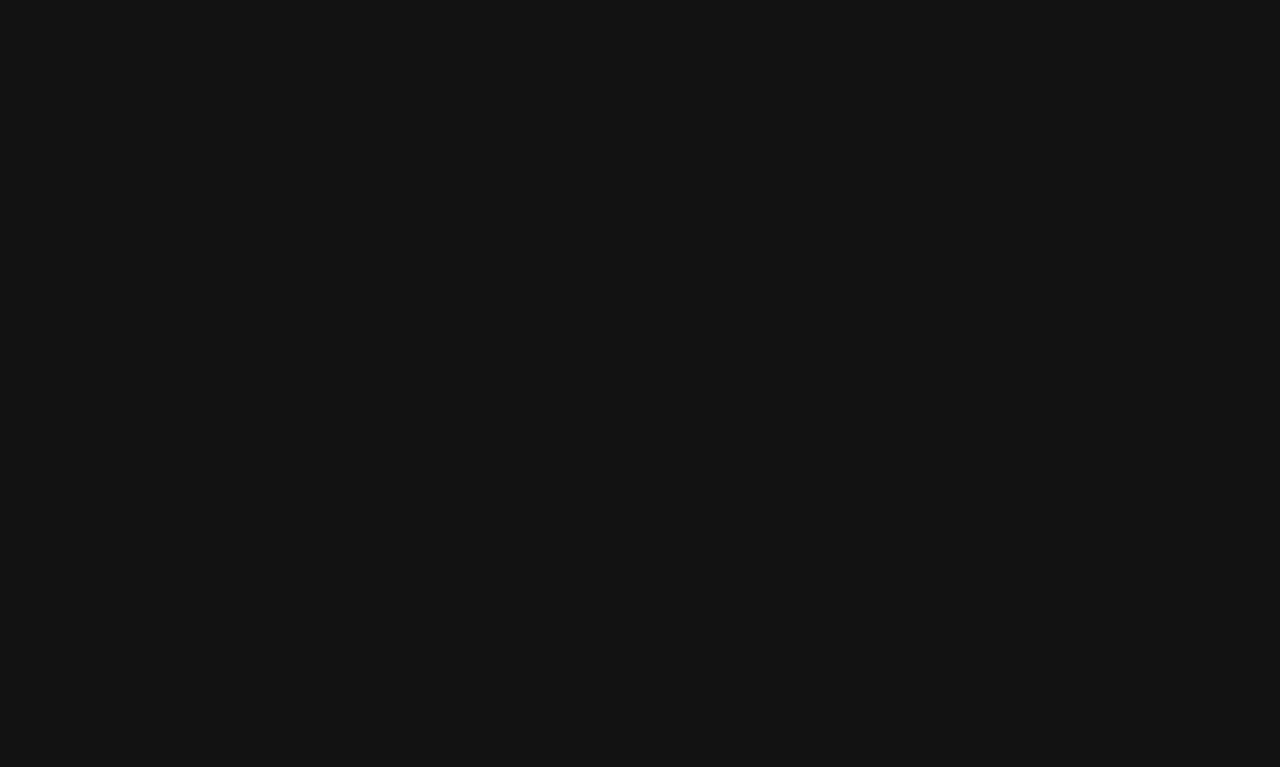
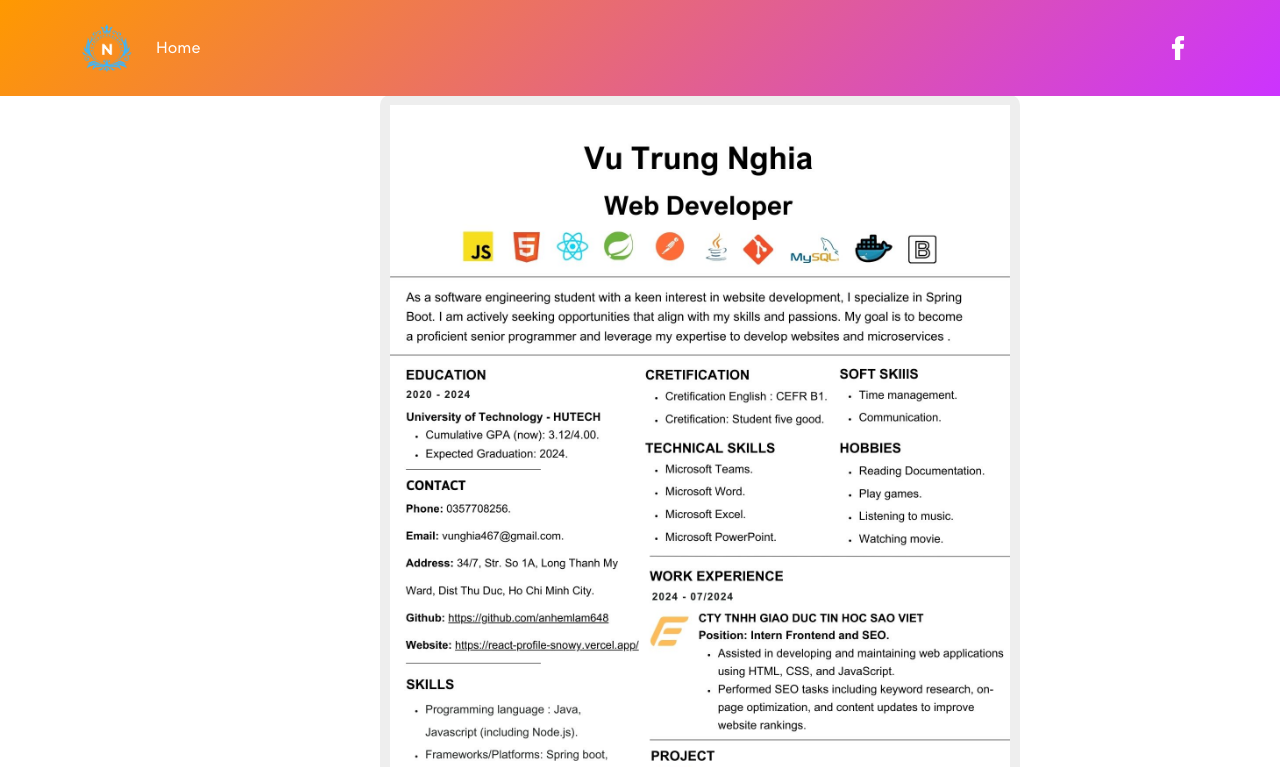
Before and after one commit to anhemlam648/ProfileView, a React (Vite) app: page /showcv in a window 1280 px wide. Before the commit this address had no page. Shown: the top 767 px of the page. Built offline with nearby package versions, Linux system fonts and the light colour scheme.

Commit message:
update View_CV

```diff
--- a/src/App.jsx
+++ b/src/App.jsx
@@ -11,7 +11,7 @@ function App() {
         <Routes>
         <Route path="/" element={<Profile />} />
           <Route path="/contact" element={<Contact />} />
-          <Route path="/show_cv" element={<Showcv />} />
+          <Route path="/showcv" element={<Showcv />} />
         </Routes>
       </div>
     </Router>
--- a/src/components/NavBar.jsx
+++ b/src/components/NavBar.jsx
@@ -12,7 +12,7 @@ const NavBar = () => {
   // const isAboutmePage = location.pathname === '/contact';
   // const SpotifyPlaying = location.pathname === '/contact';
   //update hide with much url
-  const hashToHideLinks = ['/show_cv','/contact'];
+  const hashToHideLinks = ['/showcv','/contact'];
   const HidePages = hashToHideLinks.includes(location.pathname)
   const navbarStyle = {
     background: 'linear-gradient(135deg, #FF9900, #cc33ff)',
--- a/src/components/Profile.jsx
+++ b/src/components/Profile.jsx
@@ -70,7 +70,7 @@
             </Col>
             <div className="button-cv">
                   <button>
-                  <Nav.Link href="/show_cv">Explore My CV</Nav.Link>
+                  <Nav.Link href="/showcv">Explore My CV</Nav.Link>
                 </button>
             </div>
           </Row>
--- a/src/components/Showcv.jsx
+++ b/src/components/Showcv.jsx
@@ -1,4 +1,4 @@
-import cvImage from "../assets/img/Fresher_VuTrungNghia.jpg"; // Import hình ảnh
+import cvImage from "../assets/img/VuTrungNghia.jpg";
 import NavBar from "../components/NavBar";
 import Footer from "../components/Footer";
 const Show_CV = () => {
@@ -20,7 +20,7 @@ const Show_CV = () => {
   return (
     <div className="main-cv" style={style_main} >
       <NavBar />
-        <img src={cvImage} alt="Images-CV" style={style_image} />
+        <img src={cvImage} alt="Images" style={style_image} />
       <Footer />
     </div>
   );
```
Also changed, not shown: src/assets/img/VuTrungNghia.jpg (renamed from src/assets/img/Fresher_VuTrungNghia.jpg).
